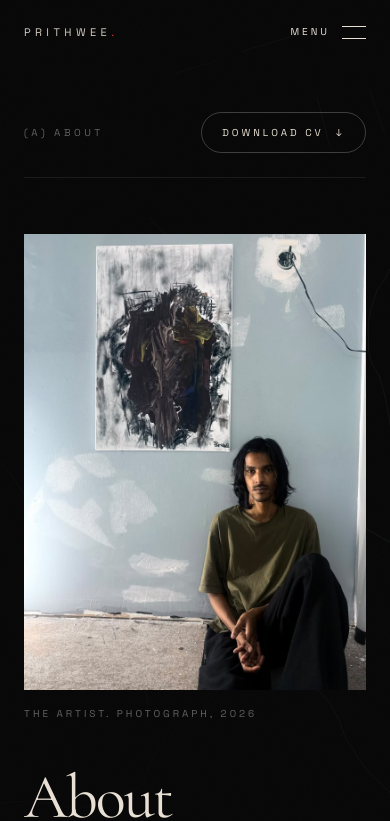
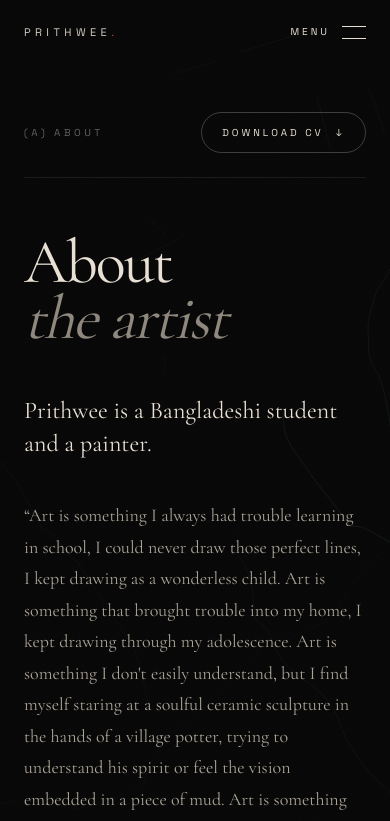
Before and after one commit to Prithweeraj-Acharjee/portfolio, a Next.js app: page /about in a window 390 px wide. Shown: the top 821 px of the page. Built offline with nearby package versions, Linux system fonts and the light colour scheme.

Commit message:
Final polish: co-authored label, essay type size, section numbering, mobile fixes

```diff
--- a/app/about/page.tsx
+++ b/app/about/page.tsx
@@ -29,14 +29,14 @@ export default function AboutPage() {
             </div>
 
             <section className="grid md:grid-cols-12 gap-12 md:gap-16 pt-14 md:pt-20 items-start">
-                <FadeUp className="md:col-span-5 md:sticky md:top-28">
+                <FadeUp className="order-2 md:order-none md:col-span-5 md:sticky md:top-28">
                     <div className="relative aspect-[3/4] overflow-hidden bg-ash">
                         <Image src="/the-artist.jpg" alt="Prithwee, photographed in Toledo, 2026" fill priority sizes="(max-width: 768px) 100vw, 40vw" className="object-cover" />
                     </div>
                     <p className="mt-4 text-[10px] uppercase tracking-[0.3em] text-mist/70">The artist. Photograph, 2026</p>
                 </FadeUp>
 
-                <div className="md:col-span-7">
+                <div className="order-1 md:order-none md:col-span-7">
                     <h1>
                         <MaskLines
                             onLoad
--- a/app/haorgrix/page.tsx
+++ b/app/haorgrix/page.tsx
@@ -56,7 +56,7 @@ export default function HaorGrixPage() {
                     >
                         {l.label}
                     </span>
-                    <span className="shrink-0 text-[10px] uppercase tracking-[0.3em] text-mist/80 group-hover:text-parchment transition-colors">
+                    <span className="min-w-0 break-all text-right text-[10px] uppercase tracking-[0.3em] text-mist/80 group-hover:text-parchment transition-colors">
                         {l.note} ↗
                     </span>
                 </a>
--- a/components/Prose.tsx
+++ b/components/Prose.tsx
@@ -5,7 +5,7 @@ export default function Prose({ children, className }: { children: ReactNode; cl
     return (
         <article
             className={cn(
-                "prose-custom font-serif text-bone/85 leading-[1.85] text-[1.05rem]",
+                "prose-custom font-serif text-bone/90 leading-[1.8] text-[1.15rem] md:text-[1.3rem]",
                 "[&_h2]:font-sans [&_h2]:text-3xl [&_h2]:tracking-tighter [&_h2]:text-parchment [&_h2]:font-normal [&_h2]:mt-16 [&_h2]:mb-6",
                 "[&_h3]:font-sans [&_h3]:text-xl [&_h3]:tracking-tight [&_h3]:text-parchment [&_h3]:font-normal [&_h3]:mt-12 [&_h3]:mb-4",
                 "[&_p]:mb-7",
--- a/components/SiteFooter.tsx
+++ b/components/SiteFooter.tsx
@@ -1,6 +1,7 @@
 "use client";
 
 import Link from "next/link";
+import { usePathname } from "next/navigation";
 import LocalTime from "@/components/fx/LocalTime";
 import { scrollToTop } from "@/components/fx/SmoothScroll";
 import FooterCTA from "@/components/FooterCTA";
@@ -33,9 +34,10 @@ const play = [
 
 
 export default function SiteFooter() {
+    const pathname = usePathname();
     return (
         <footer className="relative z-10 border-t border-white/[0.06] bg-void overflow-hidden">
-            <FooterCTA />
+            {pathname !== "/contact" && <FooterCTA />}
 
             <div className="px-6 md:px-12 py-16 grid grid-cols-2 md:grid-cols-12 gap-10">
                 <div className="col-span-2 md:col-span-5">
--- a/components/home/HomeCreative.tsx
+++ b/components/home/HomeCreative.tsx
@@ -42,7 +42,7 @@ export default function HomeCreative() {
         <section id="film" className="relative max-w-5xl mx-auto px-6 md:px-12 py-32 md:py-44 text-center border-t border-white/[0.06] scroll-mt-20">
             <motion.span initial={{ opacity: 0 }} whileInView={{ opacity: 1 }} viewport={{ once: true }}
                 className="text-[11px] uppercase tracking-[0.45em] text-mist/80 block mb-6">
-                (03) Short Film, 2026
+                (02) Short Film, 2026
             </motion.span>
             <motion.h2 initial={{ opacity: 0, y: 20 }} whileInView={{ opacity: 1, y: 0 }} viewport={{ once: true }}
                 transition={{ duration: 0.8, ease: [0.16, 1, 0.3, 1] }}
--- a/lib/content/index.ts
+++ b/lib/content/index.ts
@@ -407,7 +407,7 @@ export const research: Research[] = [
         id: "arabic-mt",
         title: "Context-Aware Dialectal Arabic Machine Translation with Interactive Region and Register Selection",
         year: "2026",
-        institution: "arXiv, second author",
+        institution: "arXiv, co-authored",
         abstract: "A context-aware, steerable framework for dialectal Arabic machine translation that models regional and sociolinguistic variation explicitly.",
         technicalDetails: "A rule-based data augmentation pipeline expands a 3,000-sentence seed corpus to 57,000 parallel sentences across eight regional varieties; an mT5-base model is fine-tuned on lightweight metadata tags for controllable region and register.",
         links: [
```
